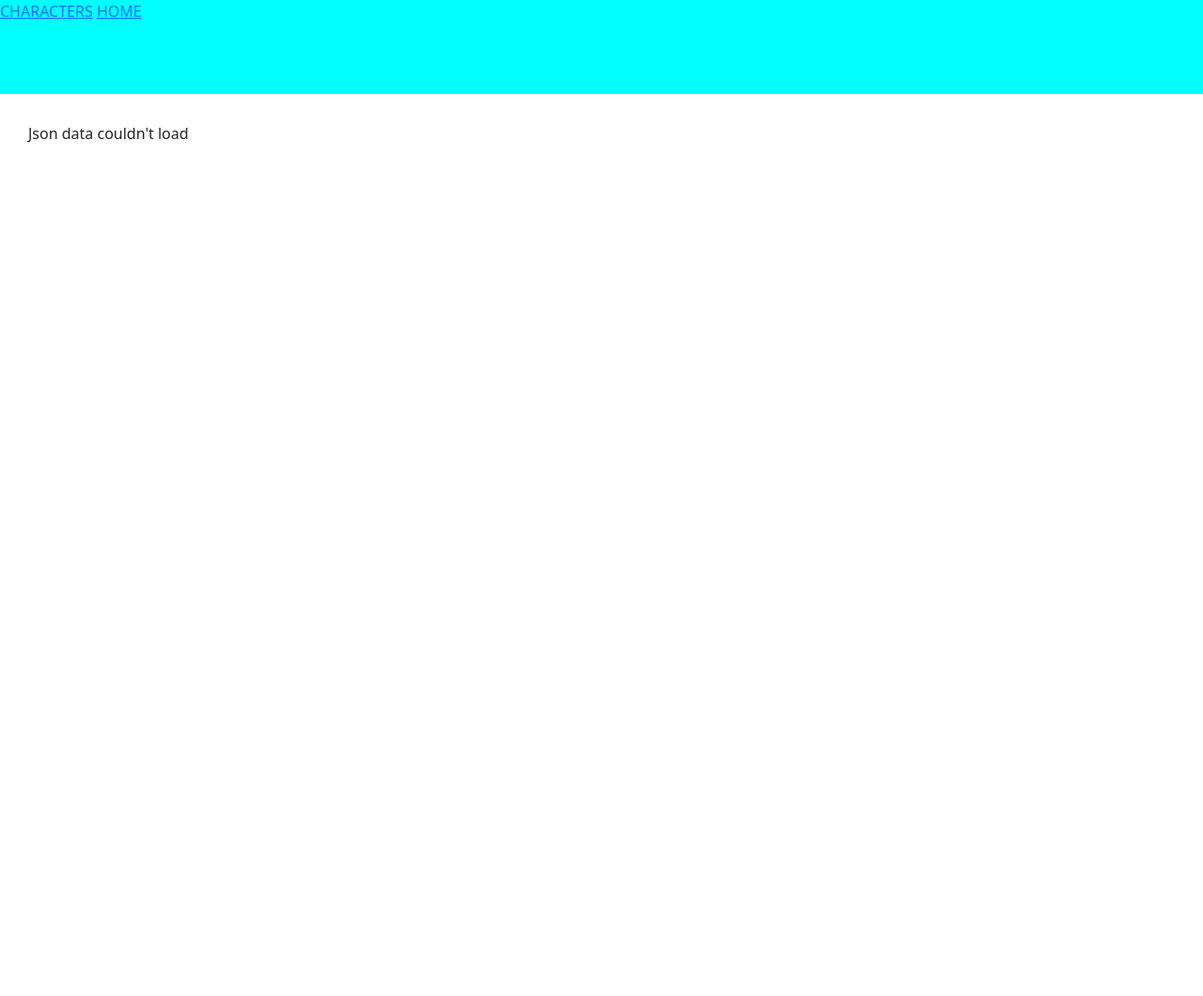
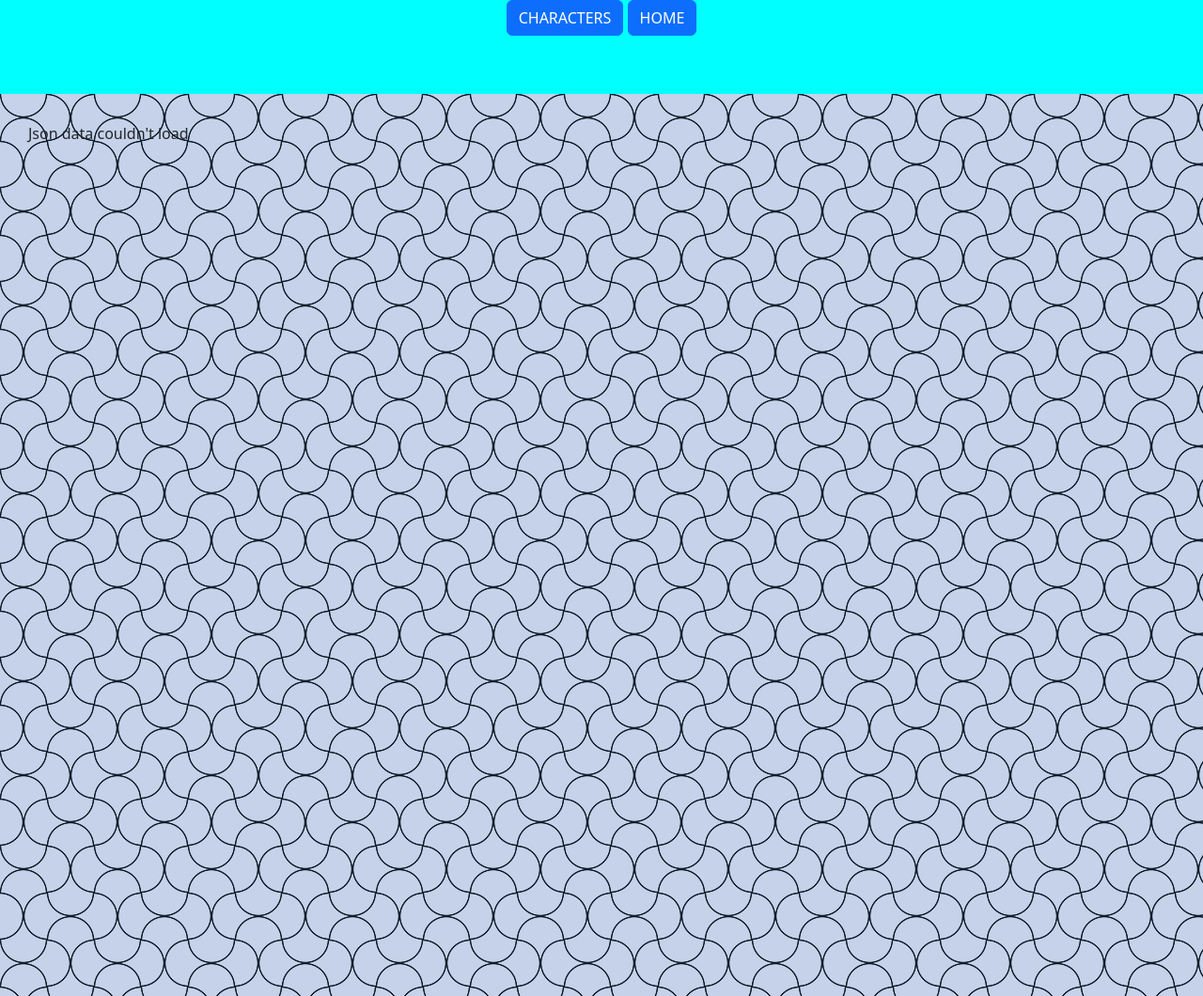
Before and after one commit to Camposx/Dragon-ball-web, a plain HTML site: page html/planets.html in a window 1280 px wide. Shown: the whole page at 94% size. Drawn offline with nearby package versions, Linux system fonts and the light colour scheme; no server answers.

Commit message:
style: add buttons for moving between pages and background

```diff
--- a/css/index.css
+++ b/css/index.css
@@ -1,6 +1,8 @@
 @import url("https://cdn.jsdelivr.net/npm/bootstrap@5.3.3/dist/css/bootstrap.min.css");
 @import url("./characters.css");
 @import url("./planets.css");
+
+
 
 *{
     margin: 0;
@@ -10,12 +12,15 @@
 body{
     display: grid;
     grid-template-rows: auto 1fr auto;
+
 }
 
 header{
     background-color: aqua;
     height: 100px;
+    text-align: center;
 }
+
 footer{
     background-color: aquamarine;
     height: 100px;
@@ -26,6 +31,19 @@ main{
     width: 100%;
     display: flex;
     padding: 30px;
+    --s: 50px;
+    --c: #c5d2e9;
+    --_s: calc(2*var(--s)) calc(2*var(--s));
+    --_g: 35.36% 35.36% at;
+    --_c: #0000 66%,#0D1B2A 68% 70%,#0000 72%;
+    background:
+      radial-gradient(var(--_g) 100% 25%,var(--_c)) var(--s) var(--s)/var(--_s),
+      radial-gradient(var(--_g) 0 75%,var(--_c)) var(--s) var(--s)/var(--_s),
+      radial-gradient(var(--_g) 100% 25%,var(--_c)) 0 0/var(--_s),
+      radial-gradient(var(--_g) 0 75%,var(--_c)) 0 0/var(--_s),
+      repeating-conic-gradient(var(--c) 0 25%,#0000 0 50%) 0 0/var(--_s),
+      radial-gradient(var(--_c)) 0 calc(var(--s)/2)/var(--s) var(--s) var(--c);
+    background-attachment: fixed;
 }
 
 .principalContainer{
--- a/css/planets.css
+++ b/css/planets.css
@@ -0,0 +1,10 @@
+.planetSection{
+    display: flex;
+    justify-content: space-evenly;
+    flex-wrap: wrap;
+
+}
+.planetSection .planCard{
+    background-color: transparent;
+    backdrop-filter: blur(10px) ;
+}
--- a/html/planets.html
+++ b/html/planets.html
@@ -8,12 +8,12 @@
     </head>
     <body>
         <header>
-            <a href="./characters.html">CHARACTERS</a>
-            <a href="../index.html">HOME</a>
+            <a class="btn btn-rounded btn-primary" href="./characters.html" role="button">CHARACTERS</a>
+            <a class="btn btn-rounded btn-primary" href="../index.html" role="button">HOME</a>
         </header>
 
         <main>
-            <div id="planetSection"></div>
+            <div id="planetSection" class="planetSection"></div>
         </main>
 
         <footer>
--- a/js/index.js
+++ b/js/index.js
@@ -39,7 +39,7 @@ function createCharacterCard({name, ki, maxKi, race, gender, description, image,
 
 function createPlanetCard({name, isDestroyed, description, image}){
     return `
-        <div class="card mb-3" style="max-width: 540px;">
+        <div class="card planCard mb-3" style="max-width: 540px;">
             <div class="row g-0">
                 <div class="col-md-4">
                 <img src="${image}" class="img-fluid rounded-start" alt="${name}">
```
Also changed, not shown: html/characters.html (+2 -2 lines).
